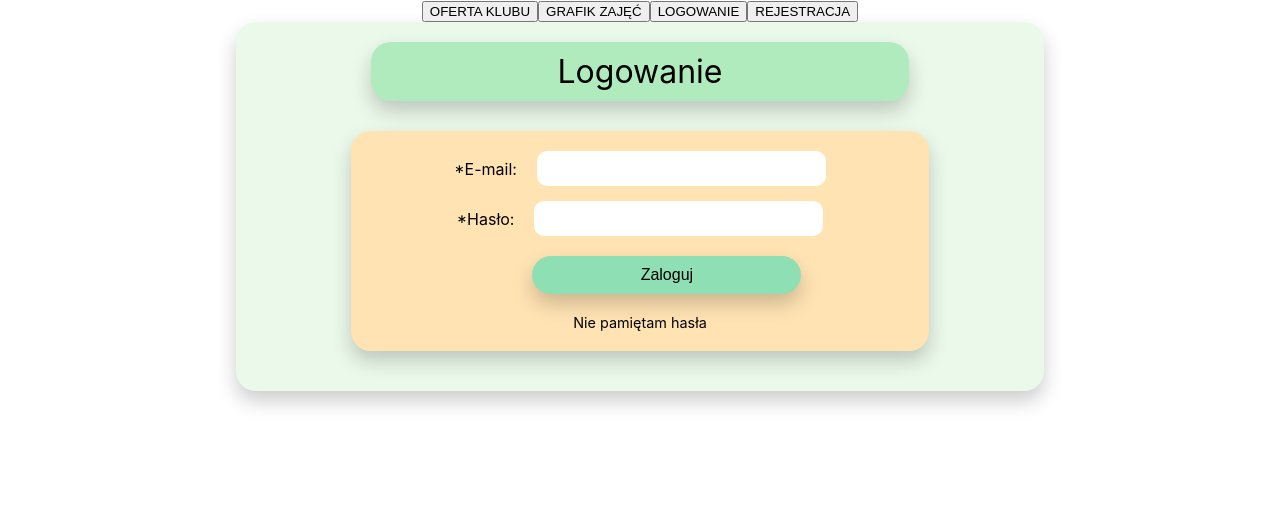
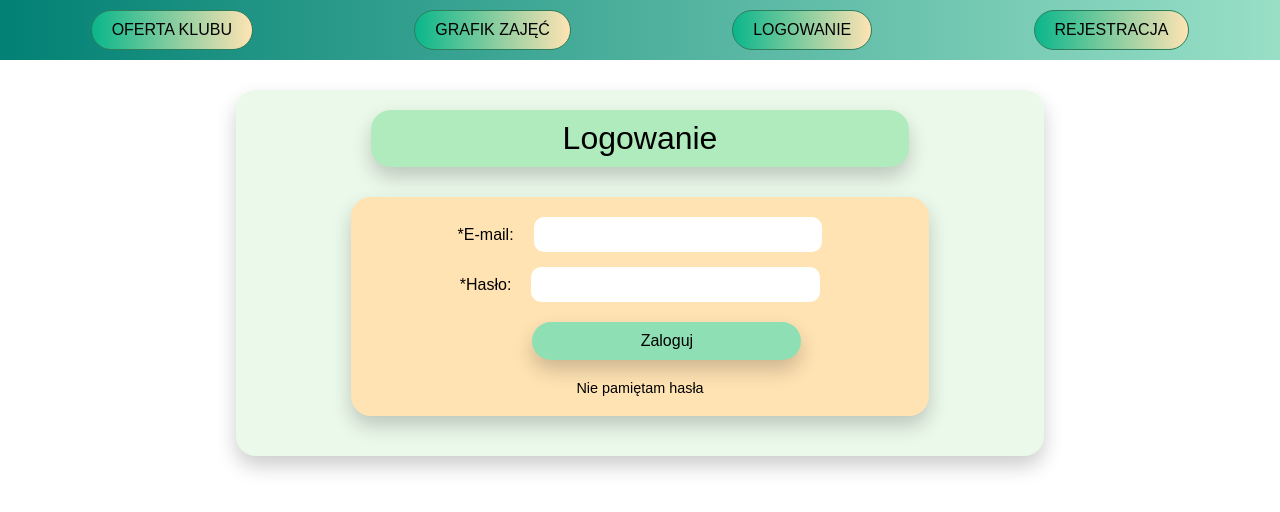
Before and after one commit to Chest3rHub/SportsCenter, a React (Create React App) app in the folder frontend/: page / in a window 1280 px wide. Shown: the top 512 px of the page. Built offline with nearby package versions, Linux system fonts and the light colour scheme.

Commit message:
login frontend

```diff
--- a/frontend/src/App.css
+++ b/frontend/src/App.css
@@ -1,38 +1,32 @@
-.App {
+body {
+  font-family: Arial, sans-serif;
+  background-color: #ffffff;
+  margin: 0px;
   text-align: center;
 }
 
-.App-logo {
-  height: 40vmin;
-  pointer-events: none;
+.container {
+  width: 100%;
+  margin: 0px;
 }
 
-@media (prefers-reduced-motion: no-preference) {
-  .App-logo {
-    animation: App-logo-spin infinite 20s linear;
-  }
+.navbar {
+  display: flex;
+  justify-content: space-around;
+  background: linear-gradient(to right, #028174, #98dfc6);
+  padding: 10px;
+  margin-bottom: 30px;
 }
 
-.App-header {
-  background-color: #282c34;
-  min-height: 100vh;
-  display: flex;
-  flex-direction: column;
-  align-items: center;
-  justify-content: center;
-  font-size: calc(10px + 2vmin);
-  color: white;
+.nav-button {
+  background: linear-gradient(to right, #0AB68B, #FFE3B3);
+  border: 1px solid #2D7E5C;
+  border-radius: 20px;
+  padding: 10px 20px;
+  font-size: 1rem;
+  cursor: pointer;
 }
 
-.App-link {
-  color: #61dafb;
+.nav-button:hover {
+  background: linear-gradient(to right, #FFE3B3, #0AB68B);
 }
-
-@keyframes App-logo-spin {
-  from {
-    transform: rotate(0deg);
-  }
-  to {
-    transform: rotate(360deg);
-  }
-}
```
